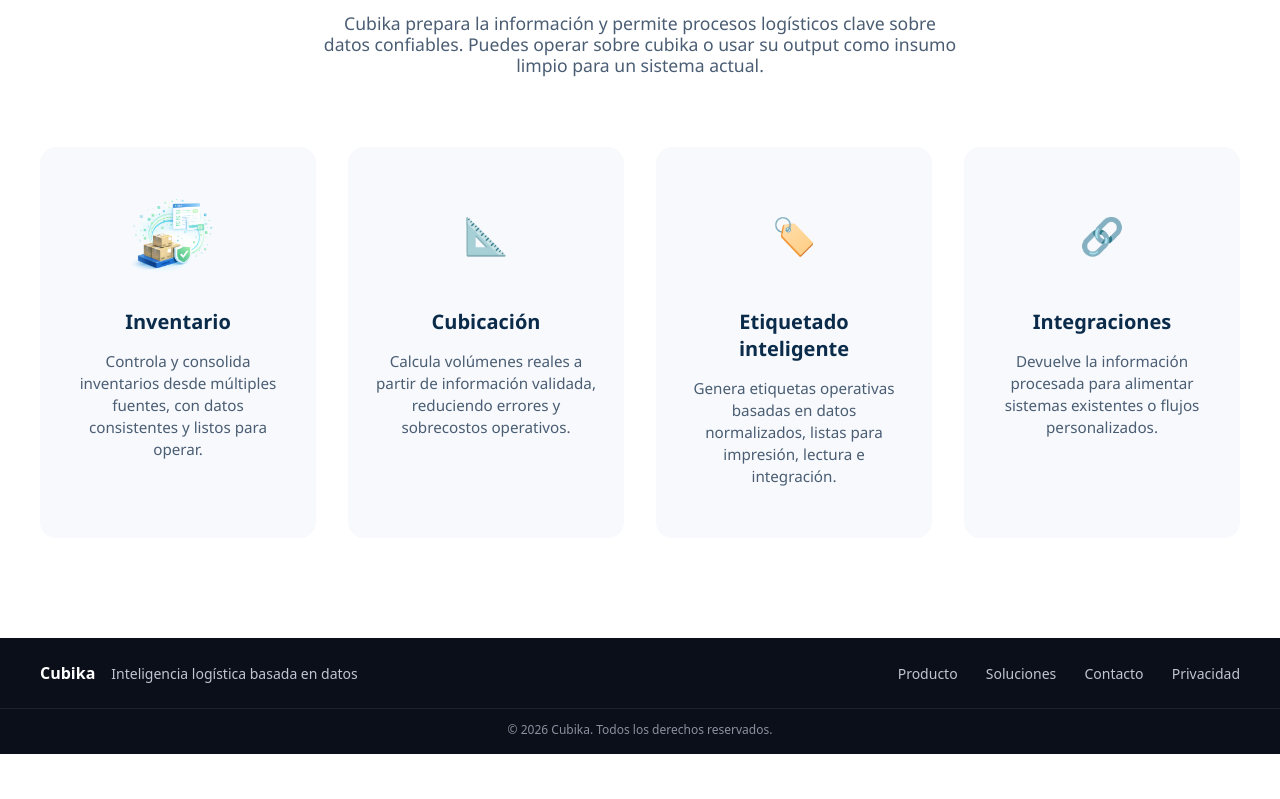
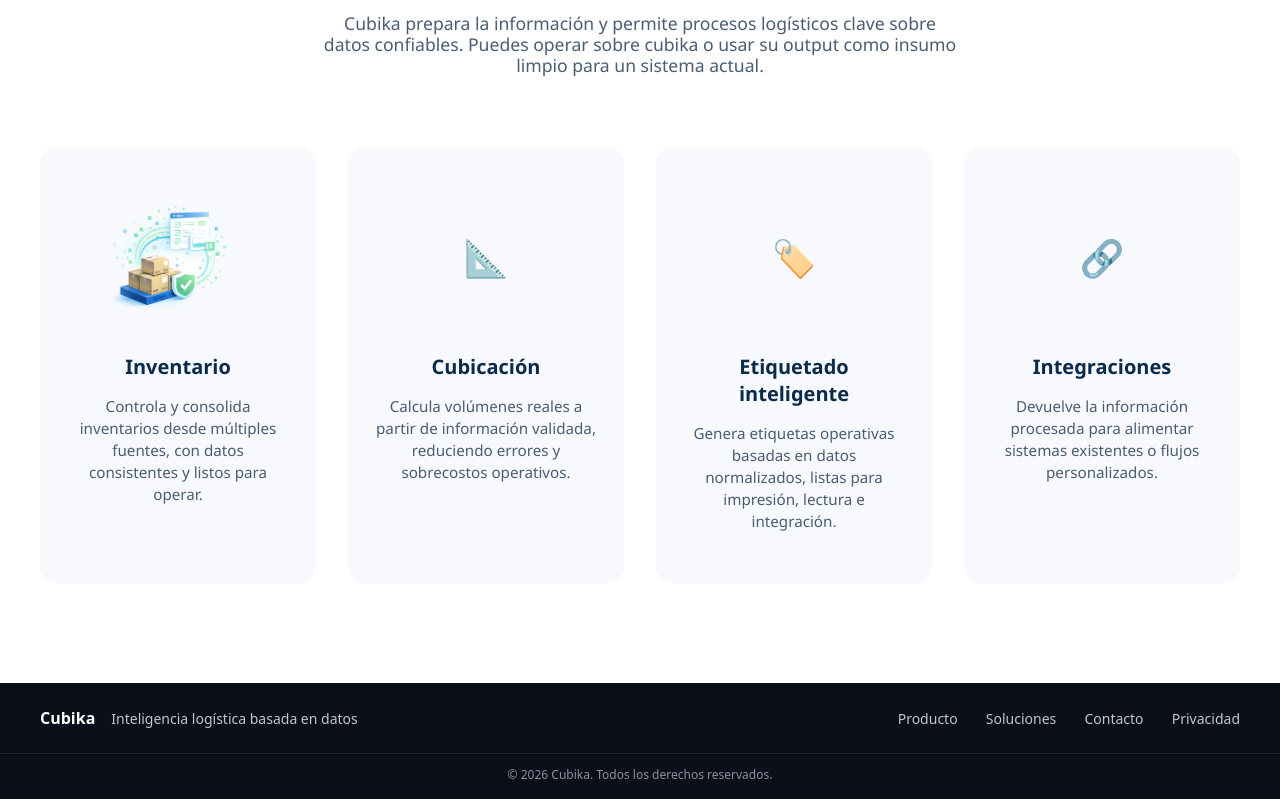
Before and after one commit to echeverrigroup/cubika-landing, a website: page index.html in a window 1280 px wide. Shown: the part 1545-2344 px from the top of the page. Before the commit the page ends 2299 px from the top, so only its background shows below. Drawn offline with Linux system fonts and the light colour scheme.

Commit message:
Update index.html

```diff
--- a/index.html
+++ b/index.html
@@ -573,8 +573,8 @@
 .use-icon {
   font-size: 36px;
   margin-bottom: 18px;
-  width: 105px;
-  height: 105px;
+  width: 150px;
+  height: 150px;
   margin: 0 auto 9px;
   display: flex;
   align-items: center;
```
